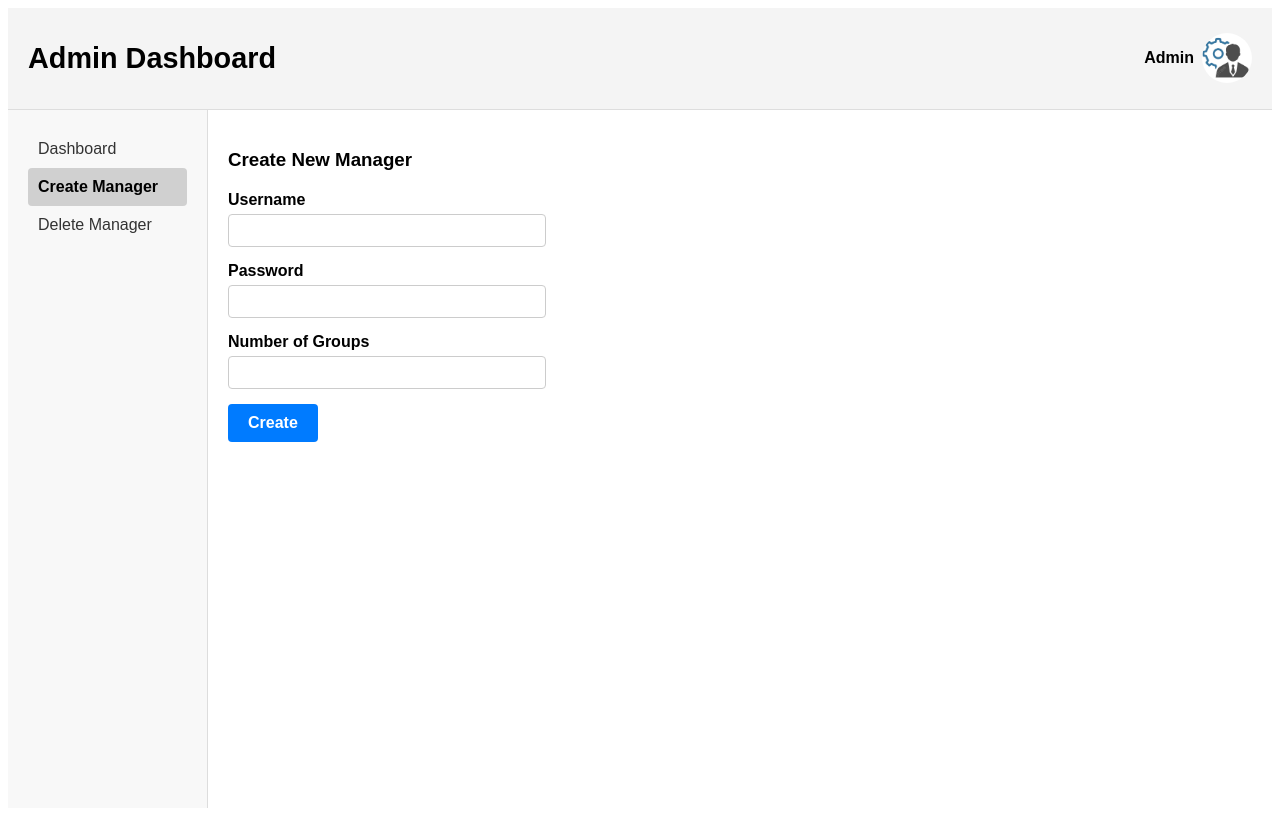
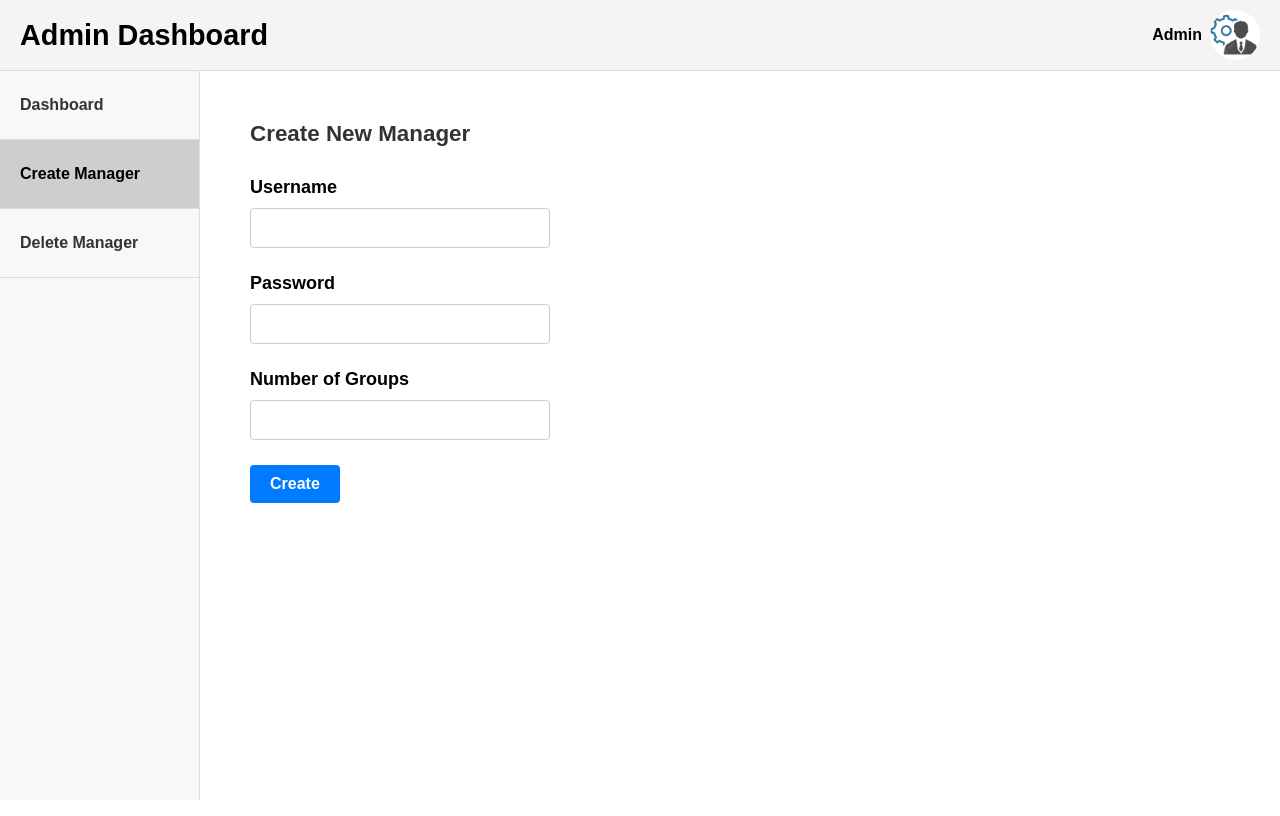
Before and after one commit to lep13/multitenantUI, an Angular app: page /create-manager in a window 1280 px wide. Built offline with nearby package versions, Linux system fonts and the light colour scheme.

Commit message:
enhancing scss

```diff
--- a/angular.json
+++ b/angular.json
@@ -35,7 +35,8 @@
               }
             ],
             "styles": [
-              "src/styles.scss"
+              "src/styles.scss",
+              "node_modules/@fortawesome/fontawesome-free/css/all.min.css"
             ],
             "scripts": [],
             "server": "src/main.server.ts",
@@ -102,7 +103,8 @@
               }
             ],
             "styles": [
-              "src/styles.scss"
+              "src/styles.scss",
+              "node_modules/@fortawesome/fontawesome-free/css/all.min.css"
             ],
             "scripts": []
           }
--- a/package.json
+++ b/package.json
@@ -21,6 +21,7 @@
     "@angular/platform-server": "^18.2.0",
     "@angular/router": "^18.2.0",
     "@angular/ssr": "^18.2.11",
+    "@fortawesome/fontawesome-free": "^6.6.0",
     "bootstrap": "^5.3.3",
     "cors": "^2.8.5",
     "dotenv": "^16.4.5",
--- a/src/app/admin-create-manager/admin-create-manager.component.scss
+++ b/src/app/admin-create-manager/admin-create-manager.component.scss
@@ -35,8 +35,8 @@
     }
 
     .sidebar {
-    grid-row: 2 / -1; /* Start from the second row */
-    padding: 20px;
+      grid-row: 2 / -1;
+      padding: 0;
       background-color: #f8f8f8;
       border-right: 1px solid #ddd;
 
@@ -46,17 +46,21 @@
         margin: 0;
 
         li {
-        padding: 10px;
+          padding: 25px 20px;
           cursor: pointer;
           color: #333;
-        border-radius: 4px;
+          font-weight: bold;
+          transition: background-color 0.3s;
+
+          // Thin dividing line between items
+          border-bottom: 1px solid #ddd;
 
           &:hover {
             background-color: #e0e0e0;
           }
 
           &.selected {
-          background-color: #d0d0d0;
+            background-color: #cecece;
             font-weight: bold;
             color: #000;
           }
@@ -66,7 +70,14 @@
 
   .content {
     grid-column: 2 / -1;
-    padding: 20px;
+    padding: 50px;
+
+    h3 {
+      margin-bottom: 30px;
+      font-size: 1.4rem;
+      color: #333;
+      font-weight: bold;
+  }
 
     .create-manager-form {
       width: 300px;
@@ -76,9 +87,9 @@
         margin-bottom: 15px;
 
         label {
-          display: block;
           font-weight: bold;
-          margin-bottom: 5px;
+          margin-bottom: 8px;
+          font-size: large;
       }
 
         input {
@@ -86,6 +97,8 @@
           padding: 8px;
           border: 1px solid #ccc;
           border-radius: 4px;
+          margin: 10px 0px 10px 0px;
+          height: 40px;
         }
       }
 
--- a/src/app/admin-delete-manager/admin-delete-manager.component.scss
+++ b/src/app/admin-delete-manager/admin-delete-manager.component.scss
@@ -1,12 +1,12 @@
 .admin-page {
     display: grid;
-    grid-template-columns: 200px 1fr; /* Sidebar takes 200px, content takes the remaining space */
-    grid-template-rows: auto 1fr; /* Top bar takes auto height, content takes remaining space */
+    grid-template-columns: 200px 1fr;
+    grid-template-rows: auto 1fr;
     height: 100vh;
     font-family: Arial, sans-serif;
 
     .top-bar {
-      grid-column: 1 / -1; /* Span the top bar across both columns */
+        grid-column: 1 / -1;
         display: flex;
         justify-content: space-between;
         align-items: center;
@@ -27,16 +27,16 @@
         }
 
         .logo-image {
-          width: 50px; /* Adjust size */
-          height: 50px; /* Make height same as width for a circle */
-          border-radius: 50%; /* Makes the image round */
-          object-fit: cover; /* Ensures the image scales without distortion */
+            width: 50px;
+            height: 50px;
+            border-radius: 50%;
+            object-fit: cover;
         }
     }
 
     .sidebar {
-      grid-row: 2 / -1; /* Start from the second row */
-      padding: 20px;
+        grid-row: 2 / -1;
+        padding: 0;
         background-color: #f8f8f8;
         border-right: 1px solid #ddd;
 
@@ -46,17 +46,19 @@
             margin: 0;
 
             li {
-          padding: 10px;
+                padding: 25px 20px;
                 cursor: pointer;
                 color: #333;
-          border-radius: 4px;
+                font-weight: bold;
+                transition: background-color 0.3s;
+                border-bottom: 1px solid #ddd;
 
                 &:hover {
                     background-color: #e0e0e0;
                 }
 
                 &.selected {
-            background-color: #d0d0d0;
+                    background-color: #cecece;
                     font-weight: bold;
                     color: #000;
                 }
@@ -65,18 +67,64 @@
     }
 
     .content {
-    margin-left: 220px;
-    padding: 20px;
+        padding: 50px;
+        max-width: 600px;
+    }
+
+    h3 {
+        margin-bottom: 30px;
+        font-size: 1.4rem;
+        color: #333;
+        font-weight: bold;
     }
 
     .form-group {
-    margin-bottom: 10px;
+        display: flex;
+        flex-direction: column; /* Stack items vertically */
+        align-items: flex-start;
+        margin-bottom: 20px;
+
+        label {
+            font-weight: bold;
+            margin-bottom: 8px;
+            font-size: large;
+        }
+
+        input[type="text"] {
+            width: 270px; /* Full width input */
+            padding: 8px;
+            border: 1px solid #ccc;
+            border-radius: 4px;
+            font-size: 1rem;
+            margin-bottom: 8px; /* Space between input and error message */
+        }
+
+        .error-message {
+            color: #d9534f;
+            font-weight: bold;
+        }
     }
 
     .btn {
+        display: inline-block;
+        padding: 10px 20px;
+        font-size: 1rem;
+        color: #fff;
         background-color: #d9534f;
-    color: white;
+        border: none;
+        border-radius: 4px;
+        cursor: pointer;
+        transition: background-color 0.3s;
+
+        &:hover {
+            background-color: #c9302c;
         }
+    }
+
+    .success-message {
+        color: #5cb85c;
+        font-weight: bold;
+        margin-top: 15px;
     }
 
     .modal-overlay {
@@ -85,7 +133,7 @@
         left: 0;
         width: 100%;
         height: 100%;
-    background: rgba(0, 0, 0, 0.5); /* Semi-transparent background */
+        background: rgba(0, 0, 0, 0.5);
         display: flex;
         justify-content: center;
         align-items: center;
@@ -108,3 +156,4 @@
     .btn-secondary {
         margin-left: 10px;
     }
+}
--- a/src/app/admin/admin.component.html
+++ b/src/app/admin/admin.component.html
@@ -19,21 +19,28 @@
 
   <!-- Main Content -->
   <div class="content">
+    <!-- Styled Search Bar -->
     <div class="search-bar">
       <input type="text" placeholder="Search by username" [(ngModel)]="searchTerm" />
+      <span class="search-icon">
+        <i class="fas fa-search"></i> <!-- Font Awesome search icon -->
+      </span>
     </div>
-
+    <!-- Styled Manager List -->
     <div class="user-list">
       <h3>Managers List</h3>
+      <div class="table-container">
         <table>
           <thead>
             <tr>
-            <th>Username</th>
+              <th>#</th>
+              <th>Name</th>
               <th>Group Limit</th>
             </tr>
           </thead>
           <tbody>
-          <tr *ngFor="let user of users | filter: searchTerm">
+            <tr *ngFor="let user of users | filter: searchTerm; let i = index">
+              <td>{{ i + 1 }}</td>
               <td>{{ user.username }}</td>
               <td>{{ user.group_limit }}</td>
             </tr>
@@ -42,3 +49,4 @@
       </div>
     </div>
   </div>
+</div>
--- a/src/app/admin/admin.component.scss
+++ b/src/app/admin/admin.component.scss
@@ -1,12 +1,13 @@
 .admin-page {
   display: grid;
-    grid-template-columns: 200px 1fr; /* Sidebar takes 200px, content takes the remaining space */
-    grid-template-rows: auto 1fr; /* Top bar takes auto height, content takes remaining space */
+  grid-template-columns: 200px 1fr;
+  grid-template-rows: auto 1fr;
   height: 100vh;
+  // width: 100vw;
   font-family: Arial, sans-serif;
 
   .top-bar {
-      grid-column: 1 / -1; /* Span the top bar across both columns */
+    grid-column: 1 / -1;
     display: flex;
     justify-content: space-between;
     align-items: center;
@@ -27,16 +28,16 @@
     }
 
     .logo-image {
-          width: 50px; /* Adjust size */
-          height: 50px; /* Make height same as width for a circle */
-          border-radius: 50%; /* Makes the image round */
-          object-fit: cover; /* Ensures the image scales without distortion */
+      width: 50px;
+      height: 50px;
+      border-radius: 50%;
+      object-fit: cover;
     }
   }
 
   .sidebar {
-      grid-row: 2 / -1; /* Start from the second row */
-      padding: 20px;
+    grid-row: 2 / -1;
+    padding: 0;
     background-color: #f8f8f8;
     border-right: 1px solid #ddd;
 
@@ -46,17 +47,21 @@
       margin: 0;
 
       li {
-          padding: 10px;
+        padding: 25px 20px;
         cursor: pointer;
         color: #333;
-          border-radius: 4px;
+        font-weight: bold;
+        transition: background-color 0.3s;
+
+        // Thin dividing line between items
+        border-bottom: 1px solid #ddd;
 
         &:hover {
           background-color: #e0e0e0;
         }
 
         &.selected {
-            background-color: #d0d0d0;
+          background-color: #cecece;
           font-weight: bold;
           color: #000;
         }
@@ -66,39 +71,77 @@
 
   .content {
     grid-column: 2 / -1;
-      padding: 20px;
+    padding: 40px;
 
     .search-bar {
-        margin-bottom: 10px;
+      position: relative;
+      margin-bottom: 20px;
+      width: 220px; // shorter search bar
 
       input {
-          padding: 8px;
-          width: 100%;
-          border: 1px solid #ccc;
-          border-radius: 4px;
+        padding: 10px 20px 10px 20px; // Leave space on the right for icon
+        width: 100%; // 100% of the defined width (300px)
+        border: 1px solid #ddd;
+        border-radius: 20px;
+        font-size: 1rem;
+        outline: none;
+      }
+
+      .search-icon {
+        position: absolute;
+        right: 10px;
+        top: 50%;
+        transform: translateY(-50%);
+        color: #888;
         font-size: 1rem;
       }
     }
 
     .user-list {
-        align-items: flex-start;
-
       h3 {
         margin-bottom: 10px;
         font-size: 1.2rem;
         font-weight: bold;
       }
 
-        ul {
-          list-style: none;
-          padding: 0;
-          margin: 0;
+      .table-container {
+        background-color: #fff;
+        border-radius: 8px;
+        overflow: hidden;
+        box-shadow: 0 4px 8px rgba(0, 0, 0, 0.1);
+        margin-top: 10px;
+      }
 
-          li {
-            font-size: 1rem;
-            margin: 5px 0;
+      table {
+        width: 100%;
+        border-collapse: collapse;
+      }
+
+      th, td {
+        padding: 15px;
+        text-align: left;
+        font-size: 0.9rem;
+        color: #333;
+      }
+
+      th {
+        background-color: #f4f4f4;
+        font-weight: bold;
+        color: #555;
+      }
+
+      tbody tr:nth-child(even) {
+        background-color: #f9f9f9;
+      }
+
+      tbody tr:hover {
+        background-color: #f1f1f1;
+      }
+
+      td:first-child {
+        text-align: center;
+        width: 50px;
       }
     }
   }
 }
-  }
--- a/src/styles.scss
+++ b/src/styles.scss
@@ -1 +1,8 @@
 /* You can add global styles to this file, and also import other style files */
+*,
+*::before,
+*::after {
+    box-sizing: border-box;
+    margin: 0;
+    padding: 0;
+}
```
Also changed, not shown: src/app/admin-delete-manager/admin-delete-manager.component.html (+13 -9 lines), src/app/admin-delete-manager/admin-delete-manager.component.ts (+27 -50 lines), 1 other file (tests, documents, lock files or other folders). Lines whose indentation alone changed are shown as unchanged.
